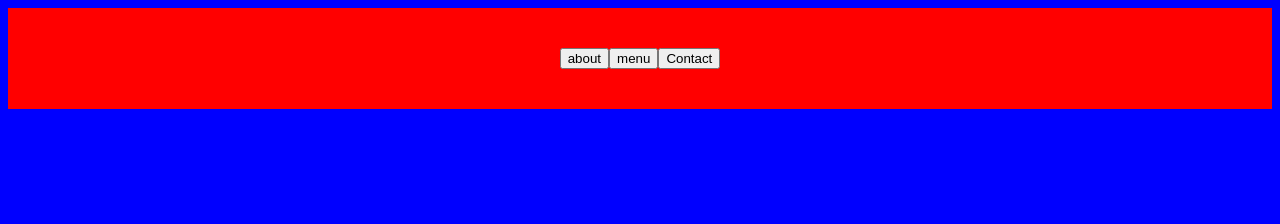
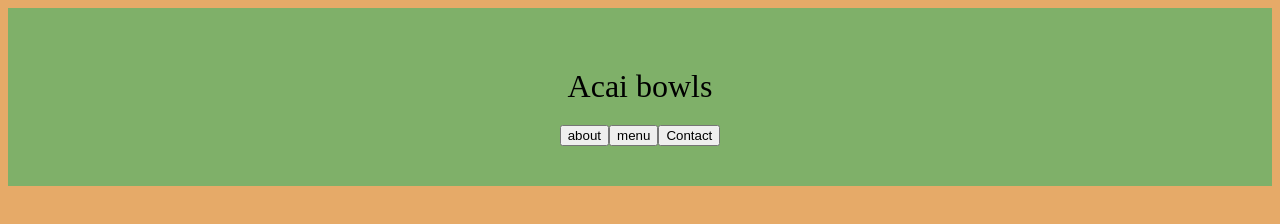
Before and after one commit to griffFu/rest-test, a website: page dist/index.html in a window 1280 px wide. Drawn offline with Linux system fonts and the light colour scheme.

Commit message:
figuring out the color blocking and the layout for the project

```diff
--- a/src/style.css
+++ b/src/style.css
@@ -1,17 +1,22 @@
 html,body{
-    background-color: blue;
+    background-color: #E6AA68
 
 
 }
-
-
-#header{
-    background-color: red;
+#headerContainer{
+    background-color: #7FB069 ;
     display: flex;
+    flex-direction: column;
     justify-content: center;
+    align-items: center;
 
     margin: 0px;
     padding: 40px;
+}
+
+#bigHeader{
+    font-size: 2rem;
+    padding: 20px;
 }
 
 #content{
@@ -33,3 +38,8 @@ html,body{
     font-size: 1rem;
     color: yellow;
 }
+
+
+.menuItem{
+
+}
```
Also changed, not shown: src/index.js (+9 -0 lines), dist/index.html, dist/main.js.
